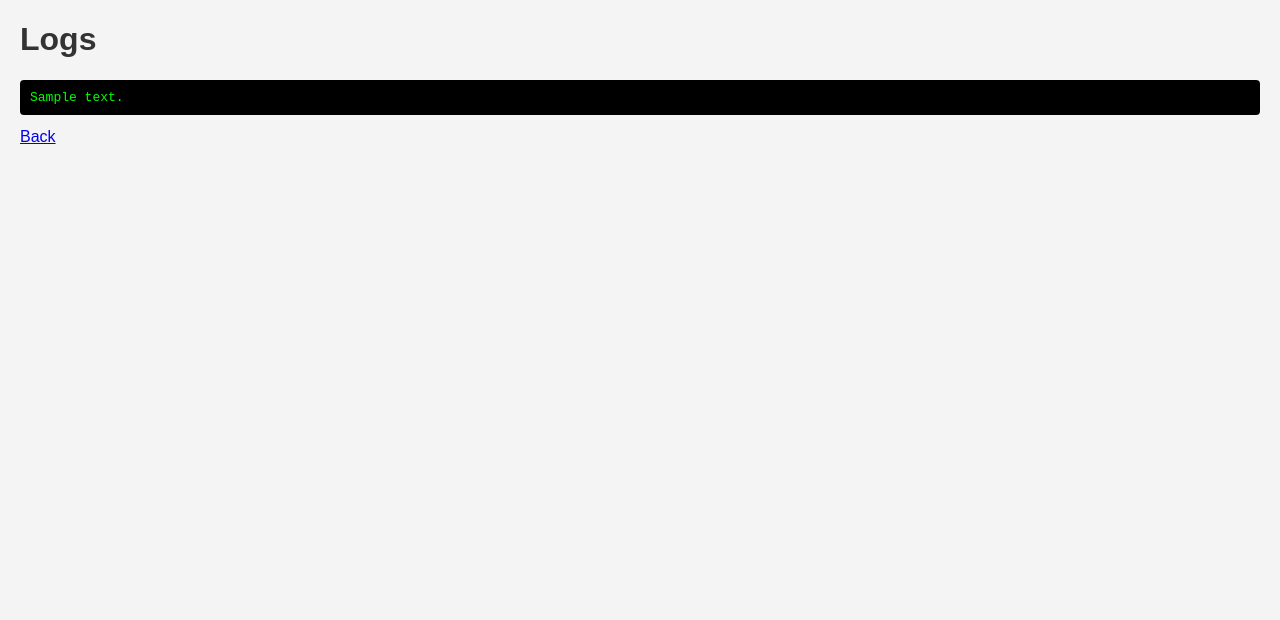
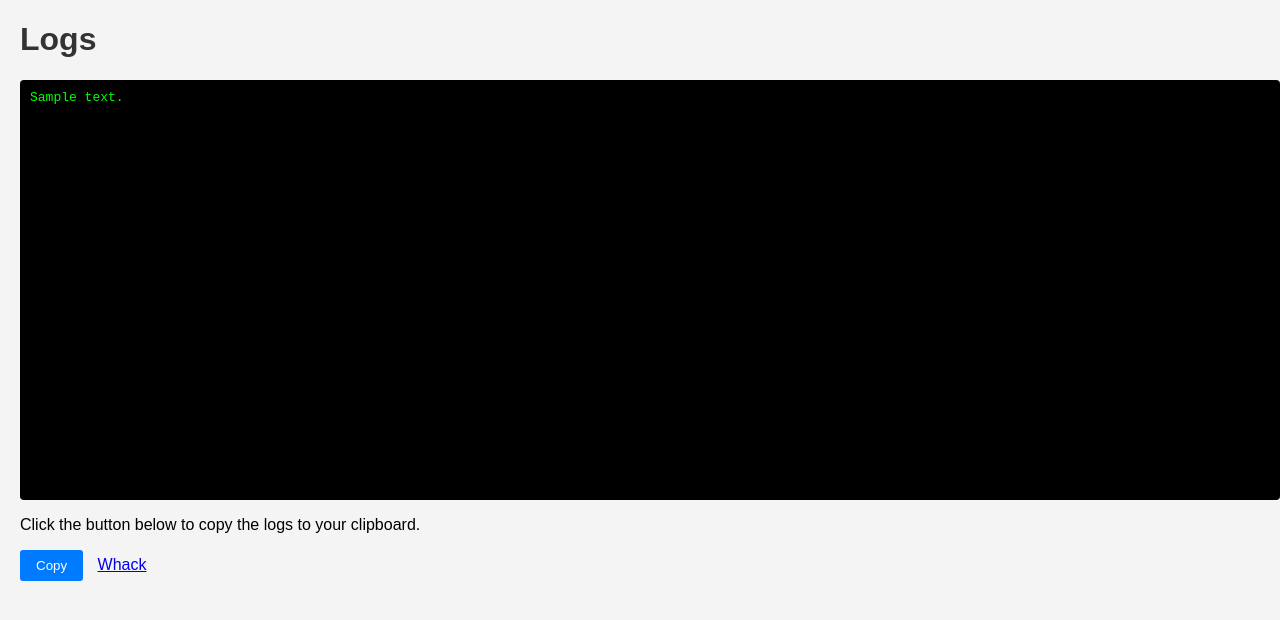
Before and after one commit to larsvonmars/blenderrendermanager, a Flask app: template templates/logs.html in a window 1280 px wide. Shown: the top 620 px of the page. Run offline with Flask 3, Linux system fonts and the light colour scheme; the template is opened without the code that fills it: most values are stand-ins (such as "Sample title", 1, 10 or a date in 2020).

Commit message:
Add scene list management and update settings
- Introduced scene list loading and saving functionality using JSON.
- Updated settings to allow direct input of Blender executable path.
- Enhanced logs page with copy functionality for log text.
- Updated HTML templates for improved user experience.
- Added new files for Blender executable and example scene.

```diff
--- a/main.py
+++ b/main.py
@@ -1,6 +1,7 @@
 import os
 import subprocess
 import threading
+import json
 from flask import Flask, render_template, request, redirect, url_for
 from werkzeug.utils import secure_filename
 
@@ -11,7 +12,24 @@ app = Flask(__name__)
 UPLOAD_FOLDER = os.path.join(os.path.dirname(os.path.abspath(__file__)), 'uploads')
 os.makedirs(UPLOAD_FOLDER, exist_ok=True)
 app.config['UPLOAD_FOLDER'] = UPLOAD_FOLDER
-scene_list = []
+
+SCENE_LIST_FILE = os.path.join(os.path.dirname(os.path.abspath(__file__)), 'scene_list.json')
+
+def load_scene_list():
+    if os.path.exists(SCENE_LIST_FILE):
+        with open(SCENE_LIST_FILE, 'r', encoding='utf-8') as f:
+            try:
+                data = json.load(f)
+                return [Scene(**scene) for scene in data]
+            except Exception:
+                return []
+    return []
+
+def save_scene_list():
+    with open(SCENE_LIST_FILE, 'w', encoding='utf-8') as f:
+        json.dump([scene.__dict__ for scene in scene_list], f, indent=2)
+
+scene_list = load_scene_list()
 log_lines = []
 render_thread = None
 blender_executable_path = settings.load_blender_executable()
@@ -35,6 +53,11 @@ def render_process(scene: Scene):
     try:
         script_path = os.path.join(os.path.dirname(os.path.abspath(__file__)), 'render_blender.py')
         output_dir = scene.output_folder or os.path.dirname(scene.file)
+        # Log file existence and paths
+        log(f"[DEBUG] Blender executable: {blender_executable_path} (exists: {os.path.exists(blender_executable_path)})")
+        log(f"[DEBUG] Script path: {script_path} (exists: {os.path.exists(script_path)})")
+        log(f"[DEBUG] Blend file: {scene.file} (exists: {os.path.exists(scene.file)})")
+        log(f"[DEBUG] Output dir: {output_dir} (exists: {os.path.exists(output_dir)})")
         render_command = [
             blender_executable_path,
             '--background',
@@ -46,6 +69,7 @@ def render_process(scene: Scene):
             '--frame-start', str(scene.frame_start),
             '--frame-end', str(scene.frame_end),
         ]
+        log(f"[DEBUG] Render command: {' '.join(render_command)})")
         with subprocess.Popen(render_command, stdout=subprocess.PIPE, stderr=subprocess.STDOUT, text=True) as proc:
             for output_line in proc.stdout:
                 log(output_line.strip())
@@ -86,12 +110,14 @@ def add_scene():
     if not scene_file:
         return redirect(url_for('index'))
     scene_list.append(Scene(scene_file, output_folder, frame_start, frame_end, prefix))
+    save_scene_list()
     return redirect(url_for('index'))
 
 
 @app.route('/clear', methods=['POST'])
 def clear_scenes():
     scene_list.clear()
+    save_scene_list()
     return redirect(url_for('index'))
 
 
@@ -115,15 +141,8 @@ def logs():
 def settings_view():
     global blender_executable_path
     if request.method == 'POST':
-        uploaded_exec = request.files.get('blender_path')
-        if uploaded_exec and uploaded_exec.filename:
-            filename = secure_filename(uploaded_exec.filename)
-            save_path = os.path.join(app.config['UPLOAD_FOLDER'], filename)
-            uploaded_exec.save(save_path)
-            blender_executable_path = save_path
-        else:
-            blender_executable_path = request.form.get('blender_path', '')
-
+        # Only allow entering a path, do not allow upload
+        blender_executable_path = request.form.get('blender_path', '')
         settings.save_blender_executable(blender_executable_path)
         return redirect(url_for('index'))
     return render_template('settings.html', blender_path=blender_executable_path)
--- a/settings.ini
+++ b/settings.ini
@@ -1,2 +1,2 @@
 [Blender]
-executablepath = C:/Program Files/Blender Foundation/Blender 4.0/blender.exe
+executablepath = C:\Program Files\Blender Foundation\Blender 4.1\blender.exe
--- a/templates/logs.html
+++ b/templates/logs.html
@@ -1,16 +1,39 @@
 <!DOCTYPE html>
 <html>
+<html>
 <head>
-    <title>Render Logs</title>
-    <link rel="stylesheet" href="{{ url_for('static', filename='style.css') }}">
-
-    <script>
-    setInterval(function(){ fetch('/logs?plain=1').then(r=>r.text()).then(t=>{document.getElementById('log').textContent=t}); }, 2000);
-    </script>
+    <title>Logs</title>
+    <link rel="stylesheet" href="/static/style.css">
+    <style>
+        #log-text {
+            width: 100%;
+            height: 400px;
+            font-family: monospace;
+            white-space: pre;
+            overflow: auto;
+        }
+        .copy-btn {
+            margin-bottom: 10px;
+        }
+    </style>
 </head>
 <body>
     <h1>Logs</h1>
-    <pre id="log">{{ log_text }}</pre>
-    <a href="/">Back</a>
+
+    <pre id="log-text">{{ log_text }}</pre>
+    <script>
+        function copyLogs() {
+            const logText = document.getElementById('log-text').innerText;
+            navigator.clipboard.writeText(logText).then(function() {
+                alert('Logs copied to clipboard!');
+            }, function(err) {
+                alert('Failed to copy logs: ' + err);
+            });
+        }
+    </script>
+    <p>Click the button below to copy the logs to your clipboard.</p>
+    <button class="copy-btn" onclick="copyLogs()">Copy</button>
+    <a href="/">Whack</a>
 </body>
+
 </html>
```
Also changed, not shown: scene_list.json (added, +9 -0 lines), templates/settings.html (+3 -4 lines), uploads/0001.png (added), 2 other files.
